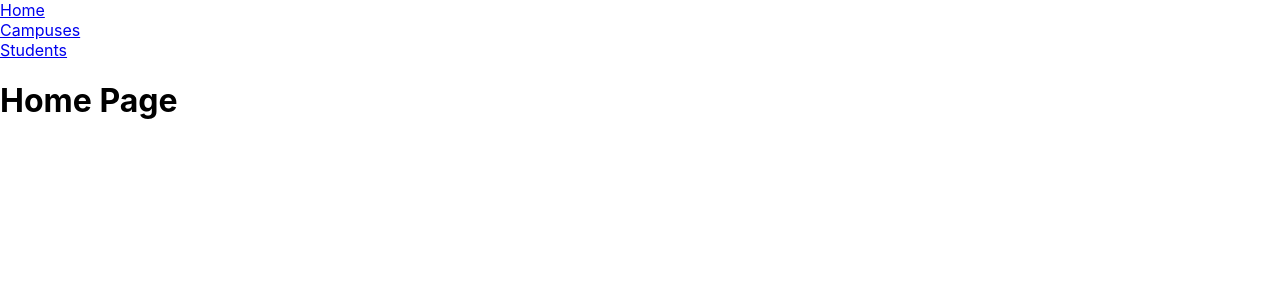
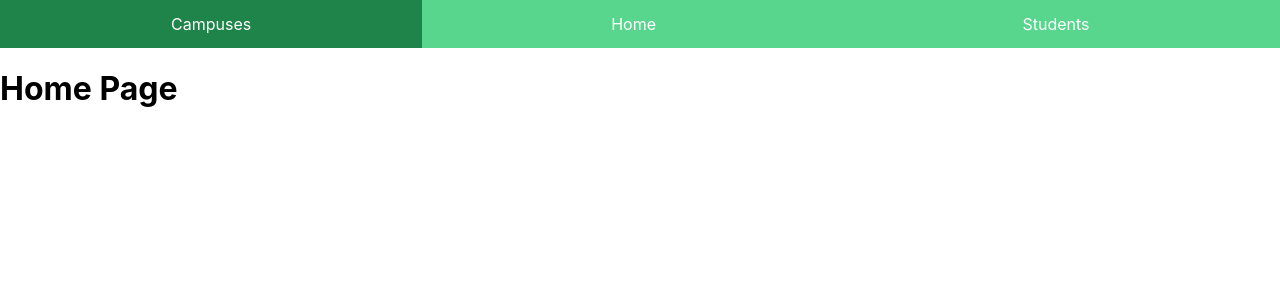
Before and after one commit to kai2233/CRUD_Frontend, a React (Create React App) app: page / in a window 1280 px wide. Shown: the top 300 px of the page. Built offline with nearby package versions, Linux system fonts and the light colour scheme; the HTML template or start-up script is replaced by a standard one.

Commit message:
add styling

```diff
--- a/src/App.css
+++ b/src/App.css
@@ -36,3 +36,28 @@
     transform: rotate(360deg);
   }
 }
+
+ul {
+  list-style-type: none;
+  margin: 0;
+  padding: 0;
+  overflow: hidden;
+  background-color: #58D68D ;
+}
+
+li {
+  float: left;
+  width: 33%;
+}
+
+li a {
+  display: block;
+  color: white;
+  text-align: center;
+  padding: 14px 16px;
+  text-decoration: none;
+}
+
+li a:hover {
+  background-color: #1E8449 ;
+}
--- a/src/App.js
+++ b/src/App.js
@@ -13,9 +13,11 @@
 function App() {
   return (
     <Router>
-        <Link to="/">Home</Link><br/>
-        <Link to="/allCampuses">Campuses</Link><br/>
-        <Link to="/allStudents">Students</Link><br/>
+      <ul>
+        <li><Link to="/allCampuses">Campuses</Link></li>
+        <li><Link to="/">Home</Link></li>
+        <li><Link to="/allStudents">Students</Link></li>
+      </ul>
       <Routes>
         <Route exact path="/" element={<Homepage />} />
         <Route exact path="/allCampuses/*" element={<Campuses />} />
```
